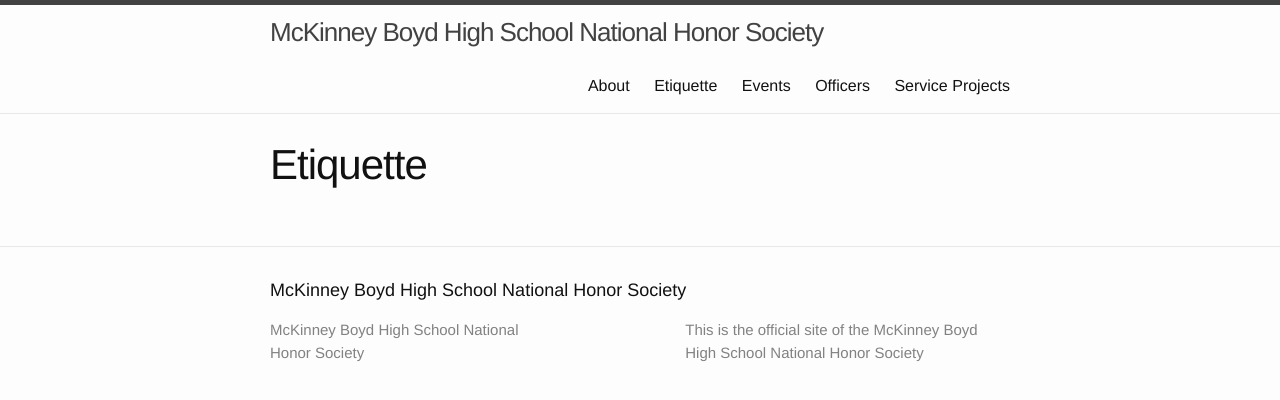
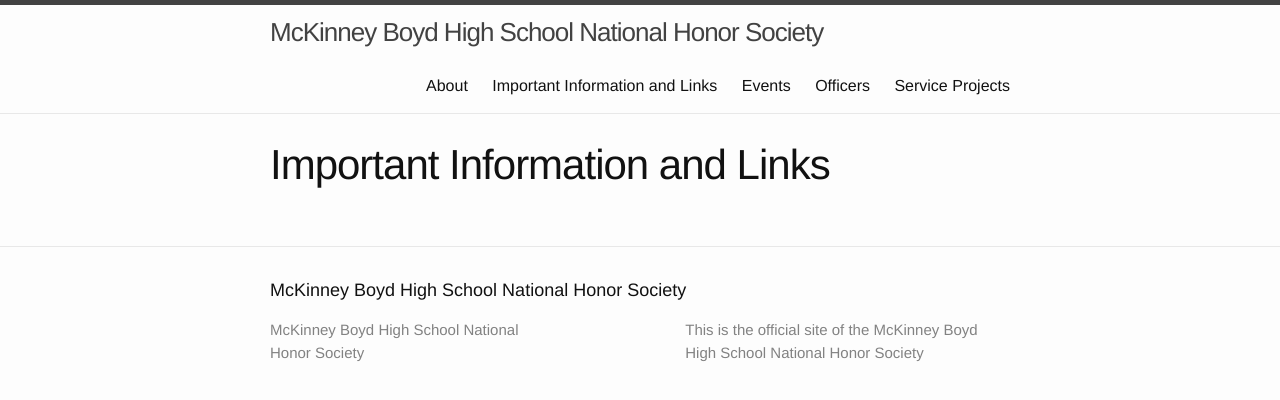
Before and after one commit to mbhs-nhs/mbhs-nhs.github.io, a Jekyll site: the page built from etiquette.md, in a window 1280 px wide. Shown: the top 400 px of the page. Built offline with Jekyll 4.4.1, drawn with Linux system fonts in a browser that asks for light colours.

Commit message:
Update etiquette.md

```diff
--- a/etiquette.md
+++ b/etiquette.md
@@ -1,4 +1,4 @@
 ---
 layout: page
-title: Etiquette
+title: Important Information and Links
 ---
```
